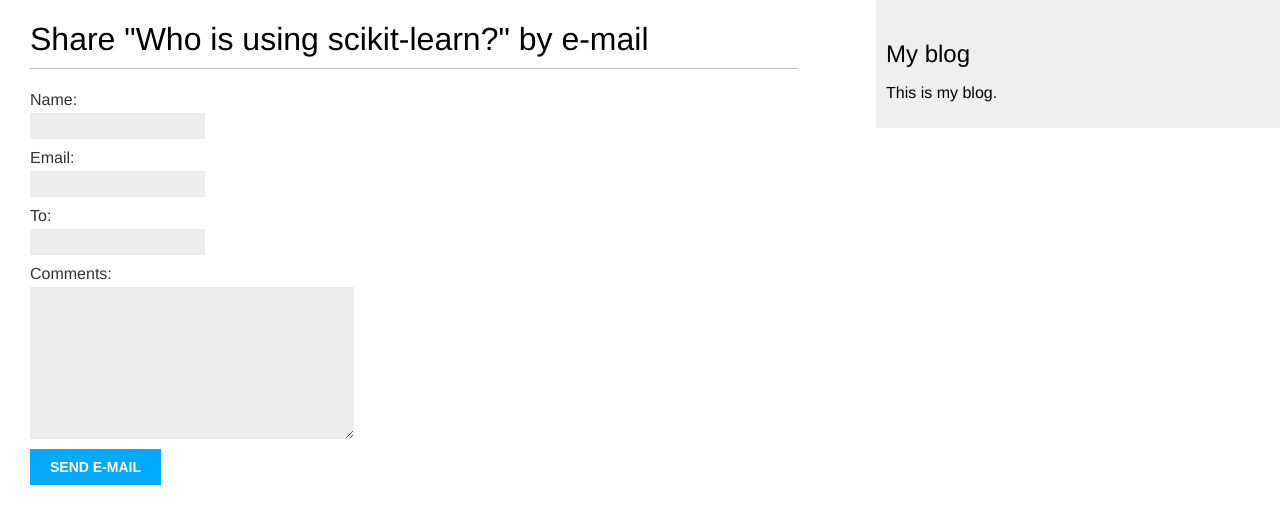
After one commit to Rohambadi/myblog, a Django app: page /blog/6/share/ in a window 1280 px wide. The commit adds this page. Shown: the top 524 px of the page. Run offline with Django 3.2, Linux system fonts and the light colour scheme; data comes from the database, SQL or seed files in the repository.

Commit message:
share post process is complete.

```diff
--- a/blog/static/css/blog.css
+++ b/blog/static/css/blog.css
@@ -2,7 +2,6 @@
     margin:0;
     padding:0;
     font-family:helvetica, sans-serif;
-    background:#3A3B3C;
 }
 
 a {
@@ -46,3 +45,27 @@
     margin:40px 0;
     font-weight:bold;
 }
+
+label {
+    float:left;
+    clear:both;
+    color:#333;
+    margin-bottom:4px;
+}
+input, textarea {
+    clear:both;
+    float:left;
+    margin:0 0 10px;
+    background:#ededed;
+    border:0;
+    padding:6px 10px;
+    font-size:12px;
+}
+input[type=submit] {
+    font-weight:bold;
+    background:#00abff;
+    color:#fff;
+    padding:10px 20px;
+    font-size:14px;
+    text-transform:uppercase;
+}
--- a/blog/templates/blog/post/detail.html
+++ b/blog/templates/blog/post/detail.html
@@ -6,4 +6,9 @@
     Published {{ post.publish }} by {{ post.author }}
   </p>
   {{ post.body|linebreaks }}
+  <p>
+    <a href="{% url "blog:post_share" post.id %}">
+    Share this post
+    </a>
+  </p>
 {% endblock %}
--- /dev/null
+++ b/blog/templates/blog/post/share.html
@@ -0,0 +1,19 @@
+{% extends "blog/base.html" %}
+
+{% block title %}Share a post{% endblock %}
+
+{% block content %}
+  {% if sent %}
+    <h1>E-mail successfully sent</h1>
+    <p>
+        "{{ post.title }}" was successfully sent to  {{ form.cleaned_data.to }}.
+    </p>
+  {% else %}
+    <h1>Share "{{ post.title }}" by e-mail</h1>
+    <form method="post">
+        {{ form.as_p }}
+        {% csrf_token %}
+        <input type="submit" value="send e-mail">
+    </form>
+  {% endif %}
+{% endblock %}
--- a/blog/urls.py
+++ b/blog/urls.py
@@ -7,4 +7,5 @@
     path('', views.PostListView.as_view(), name='post_list'),
     path('<int:year>/<int:month>/<int:day>/<slug:post>',
          views.post_detail, name='post_detail'),
+    path('<int:post_id>/share/', views.post_share, name='post_share'),
 ]
--- a/blog/views.py
+++ b/blog/views.py
@@ -3,6 +3,7 @@
 from .models import Post
 from django.views.generic import ListView
 from .forms import EmailPostForm
+from django.core.mail import send_mail
 
 
 class PostListView(ListView):
@@ -21,11 +22,19 @@
 
 def post_share(request, post_id):
     post = get_object_or_404(Post, id=post_id, status='published')
+    sent = False
+
     if request.method == 'POST':
         form = EmailPostForm(request.POST)
         if form.is_valid():
             cd = form.cleaned_data
-            # ... send email
+            # send email
+            post_url = request.build_absolute_uri(
+                post.get_absolute_url())
+            subject = f"{cd['name']} recommend you read {post.title}"
+            message = f"Read {post.title} at {post_url}\n\n" \
+                      f"{cd['name']}\'s comments:{cd['comments']}"
+            send_mail(subject, message, 'info@myblog.com', [cd['to']])
     else:
         form = EmailPostForm()
-    return render(request, 'blog/post/share.html', {'post': post, 'form': form})
+    return render(request, 'blog/post/share.html', {'post': post, 'form': form, 'sent': sent})
--- a/myblog/settings.py
+++ b/myblog/settings.py
@@ -124,3 +124,5 @@
 # https://docs.djangoproject.com/en/3.2/ref/settings/#default-auto-field
 
 DEFAULT_AUTO_FIELD = 'django.db.models.BigAutoField'
+
+EMAIL_BACKEND = 'django.core.mail.backends.console.EmailBackend'
```
